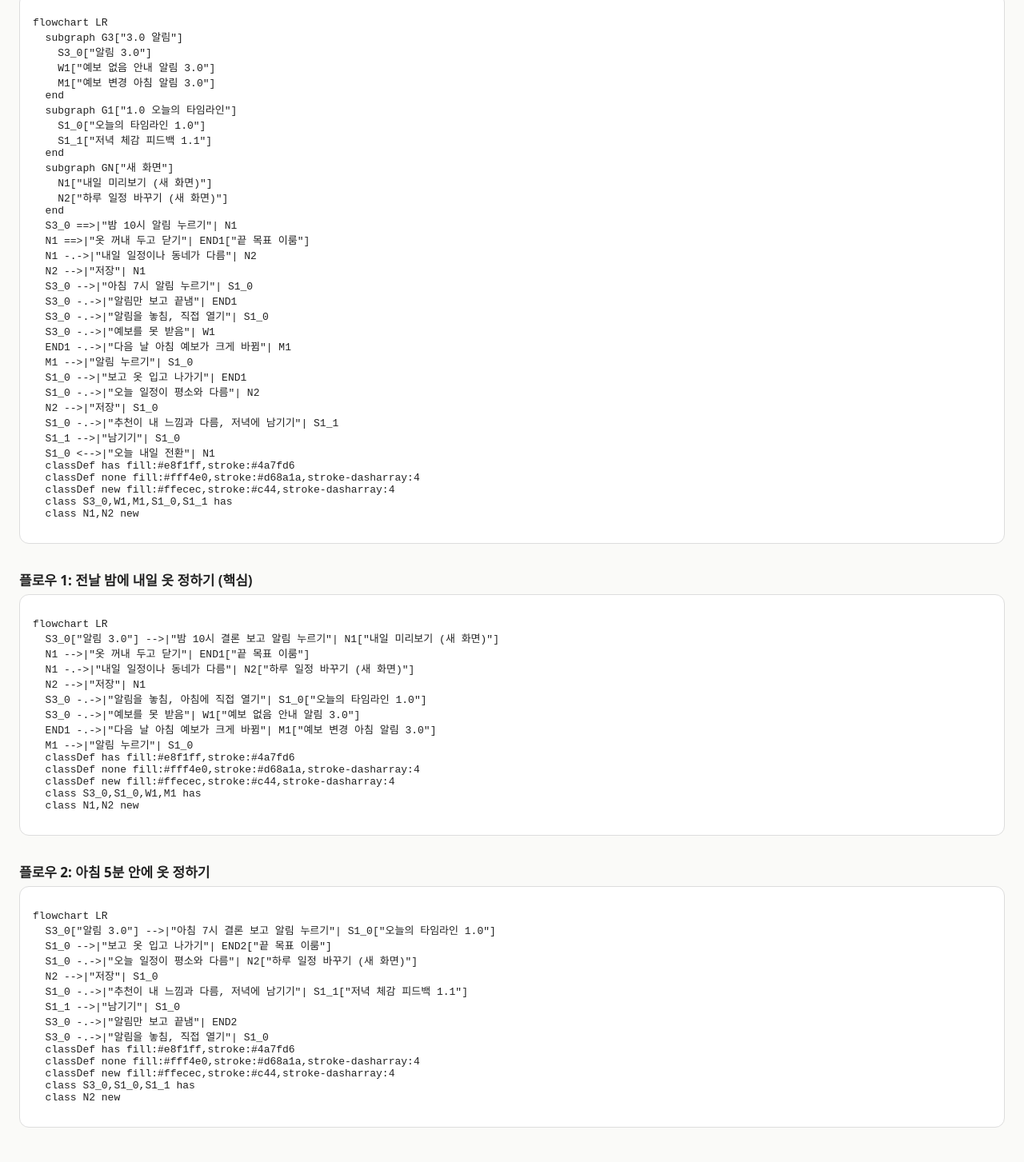
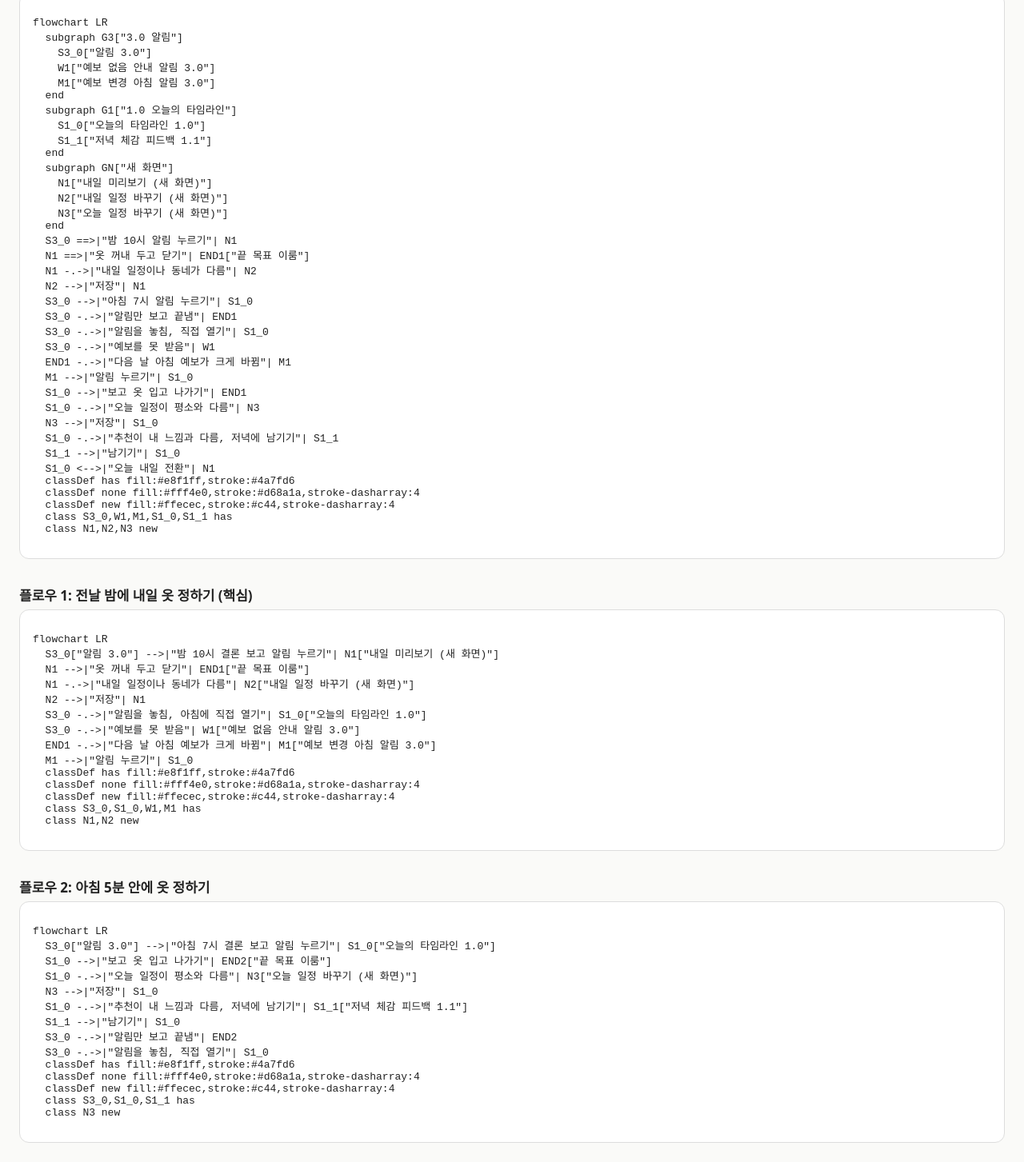
Before and after one commit to syuuyh522-stack/hci_deu_sonya, a plain HTML site: page flow/flow.html in a window 1280 px wide. Shown: the part 176-1629 px from the top of the page at 80% size. Drawn offline with Linux system fonts and the light colour scheme; a script that the page names is missing.

Commit message:
Split schedule-change screen into tomorrow and today versions
Co-Authored-By: Claude Opus 5.5 <noreply@anthropic.com>
Claude-Session: https://claude.ai/code/session_01JDokcDSQrPf9bA7BGwcxao

```diff
--- a/flow/flow.html
+++ b/flow/flow.html
@@ -18,7 +18,8 @@ flowchart LR
   end
   subgraph GN["새 화면"]
     N1["내일 미리보기 (새 화면)"]
-    N2["하루 일정 바꾸기 (새 화면)"]
+    N2["내일 일정 바꾸기 (새 화면)"]
+    N3["오늘 일정 바꾸기 (새 화면)"]
   end
   S3_0 ==>|"밤 10시 알림 누르기"| N1
   N1 ==>|"옷 꺼내 두고 닫기"| END1["끝 목표 이룸"]
@@ -31,8 +32,8 @@ flowchart LR
   END1 -.->|"다음 날 아침 예보가 크게 바뀜"| M1
   M1 -->|"알림 누르기"| S1_0
   S1_0 -->|"보고 옷 입고 나가기"| END1
-  S1_0 -.->|"오늘 일정이 평소와 다름"| N2
-  N2 -->|"저장"| S1_0
+  S1_0 -.->|"오늘 일정이 평소와 다름"| N3
+  N3 -->|"저장"| S1_0
   S1_0 -.->|"추천이 내 느낌과 다름, 저녁에 남기기"| S1_1
   S1_1 -->|"남기기"| S1_0
   S1_0 <-->|"오늘 내일 전환"| N1
@@ -40,14 +41,14 @@ flowchart LR
   classDef none fill:#fff4e0,stroke:#d68a1a,stroke-dasharray:4
   classDef new fill:#ffecec,stroke:#c44,stroke-dasharray:4
   class S3_0,W1,M1,S1_0,S1_1 has
-  class N1,N2 new
+  class N1,N2,N3 new
 </pre></div>
 <h2>플로우 1: 전날 밤에 내일 옷 정하기 (핵심)</h2>
 <div class="box"><pre class="mermaid">
 flowchart LR
   S3_0["알림 3.0"] -->|"밤 10시 결론 보고 알림 누르기"| N1["내일 미리보기 (새 화면)"]
   N1 -->|"옷 꺼내 두고 닫기"| END1["끝 목표 이룸"]
-  N1 -.->|"내일 일정이나 동네가 다름"| N2["하루 일정 바꾸기 (새 화면)"]
+  N1 -.->|"내일 일정이나 동네가 다름"| N2["내일 일정 바꾸기 (새 화면)"]
   N2 -->|"저장"| N1
   S3_0 -.->|"알림을 놓침, 아침에 직접 열기"| S1_0["오늘의 타임라인 1.0"]
   S3_0 -.->|"예보를 못 받음"| W1["예보 없음 안내 알림 3.0"]
@@ -64,8 +65,8 @@ flowchart LR
 flowchart LR
   S3_0["알림 3.0"] -->|"아침 7시 결론 보고 알림 누르기"| S1_0["오늘의 타임라인 1.0"]
   S1_0 -->|"보고 옷 입고 나가기"| END2["끝 목표 이룸"]
-  S1_0 -.->|"오늘 일정이 평소와 다름"| N2["하루 일정 바꾸기 (새 화면)"]
-  N2 -->|"저장"| S1_0
+  S1_0 -.->|"오늘 일정이 평소와 다름"| N3["오늘 일정 바꾸기 (새 화면)"]
+  N3 -->|"저장"| S1_0
   S1_0 -.->|"추천이 내 느낌과 다름, 저녁에 남기기"| S1_1["저녁 체감 피드백 1.1"]
   S1_1 -->|"남기기"| S1_0
   S3_0 -.->|"알림만 보고 끝냄"| END2
@@ -74,7 +75,7 @@ flowchart LR
   classDef none fill:#fff4e0,stroke:#d68a1a,stroke-dasharray:4
   classDef new fill:#ffecec,stroke:#c44,stroke-dasharray:4
   class S3_0,S1_0,S1_1 has
-  class N2 new
+  class N3 new
 </pre></div>
 <script>mermaid.initialize({startOnLoad:true,theme:"neutral",flowchart:{htmlLabels:true}})</script>
 </body></html>
```
Also changed, not shown: 1 other file.
